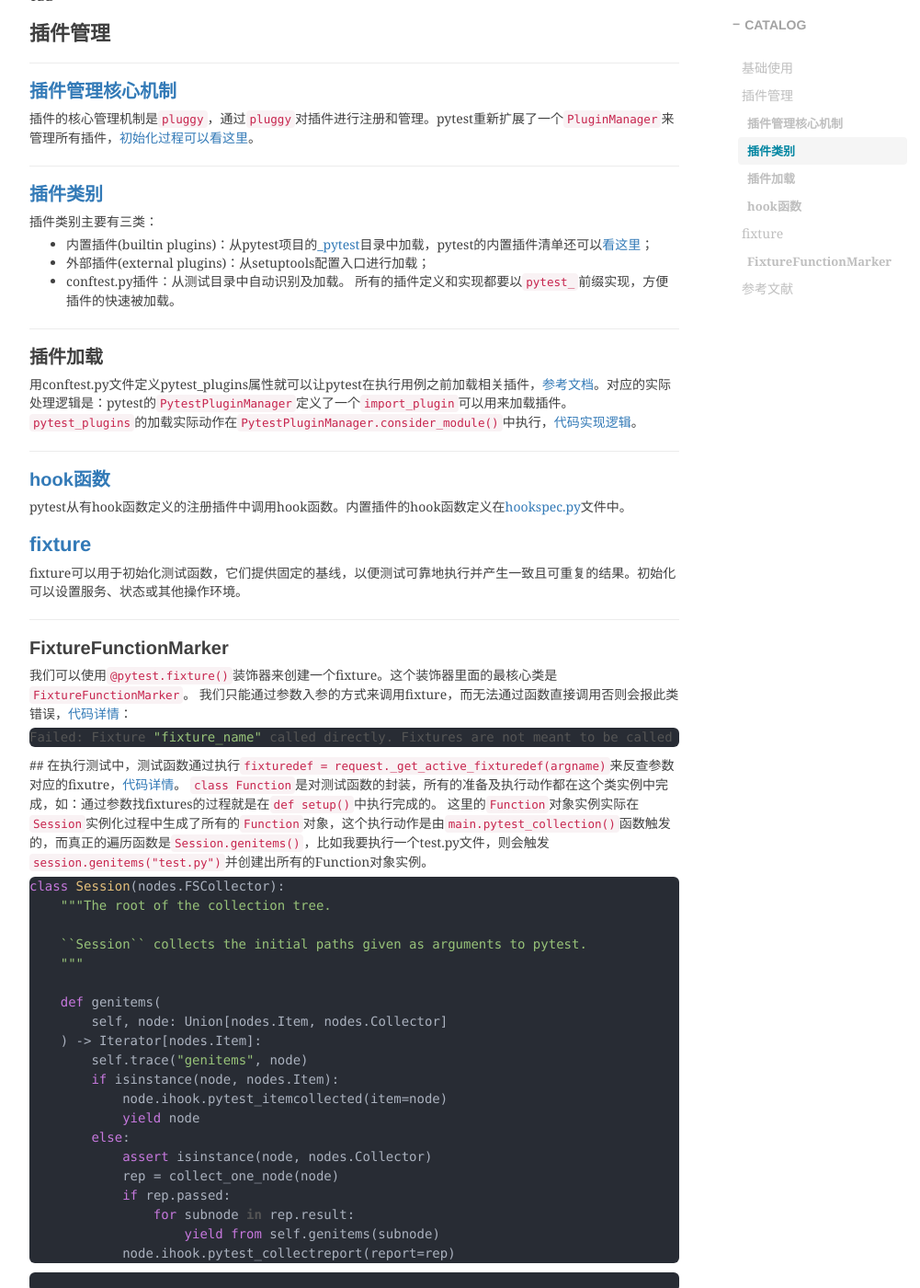
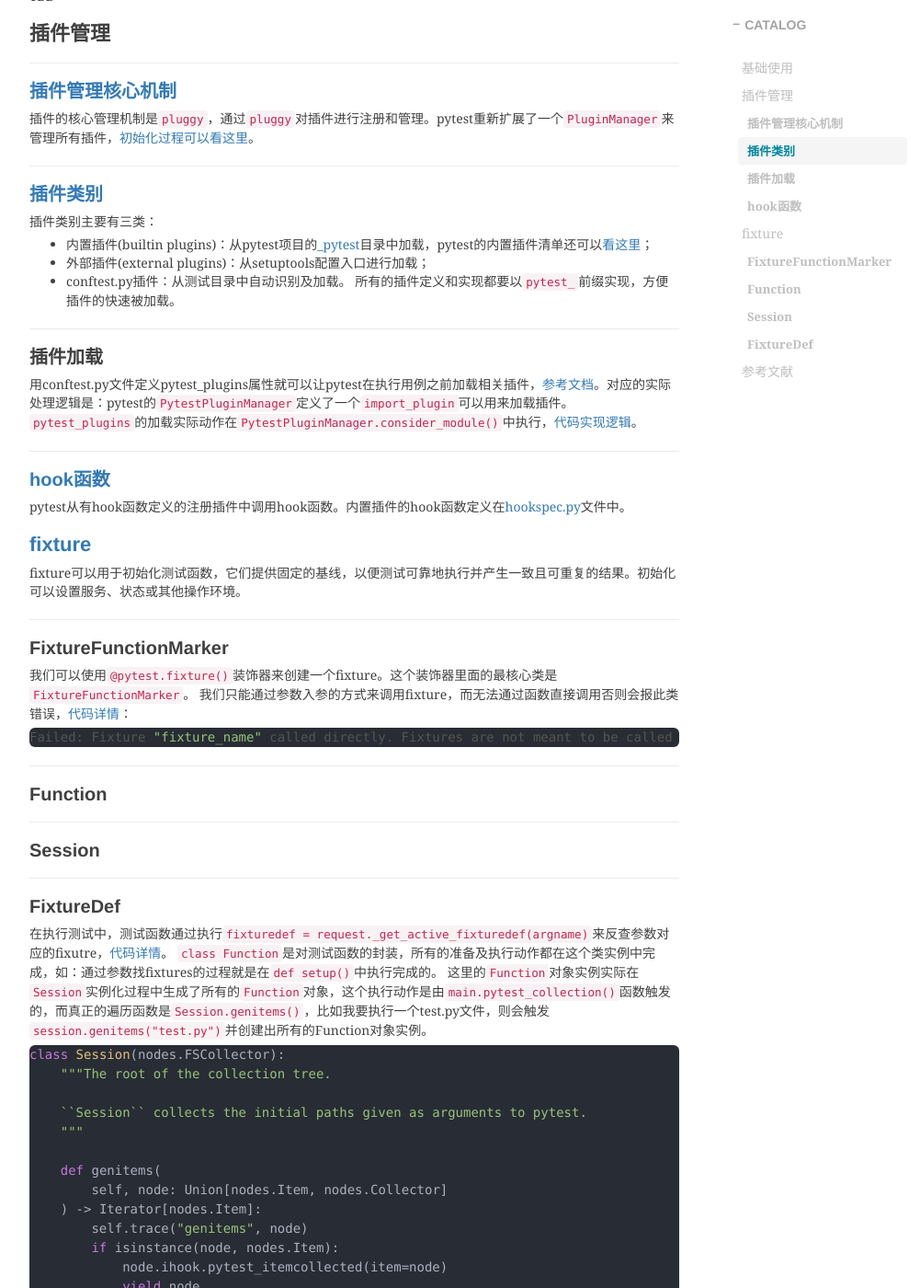
Before and after one commit to shihai1991/shihai1991.github.io, a Jekyll site: the page built from _posts/2023-07-17-pytest学习.md, in a window 1280 px wide and 1400 px high, scrolled down 541 px. Shown: the whole window at 92% size, without its empty margins (233-1234 px from the left). Built offline with Jekyll 4.4.1, drawn with Linux system fonts in a browser that asks for light colours; nearby versions of some CDN libraries; comment, search, counter and statistics services are not loaded.

Commit message:
Update 2023-07-17-pytest学习.md

````diff
--- a/_posts/2023-07-17-pytest学习.md
+++ b/_posts/2023-07-17-pytest学习.md
@@ -38,7 +38,11 @@
 Failed: Fixture "fixture_name" called directly. Fixtures are not meant to be called directly
 ```
 
-##
+## Function
+
+## Session
+
+## FixtureDef
 在执行测试中，测试函数通过执行`fixturedef = request._get_active_fixturedef(argname)`来反查参数对应的fixutre，[代码详情](https://github.com/pytest-dev/pytest/blob/37bb1861757685acca09455d63aa148a65317989/src/_pytest/fixtures.py#L1137)。
 `class Function`是对测试函数的封装，所有的准备及执行动作都在这个类实例中完成，如：通过参数找fixtures的过程就是在`def setup()`中执行完成的。
 这里的`Function`对象实例实际在`Session`实例化过程中生成了所有的`Function`对象，这个执行动作是由`main.pytest_collection()`函数触发的，而真正的遍历函数是`Session.genitems()`，比如我要执行一个test.py文件，则会触发`session.genitems("test.py")`并创建出所有的Function对象实例。
````
